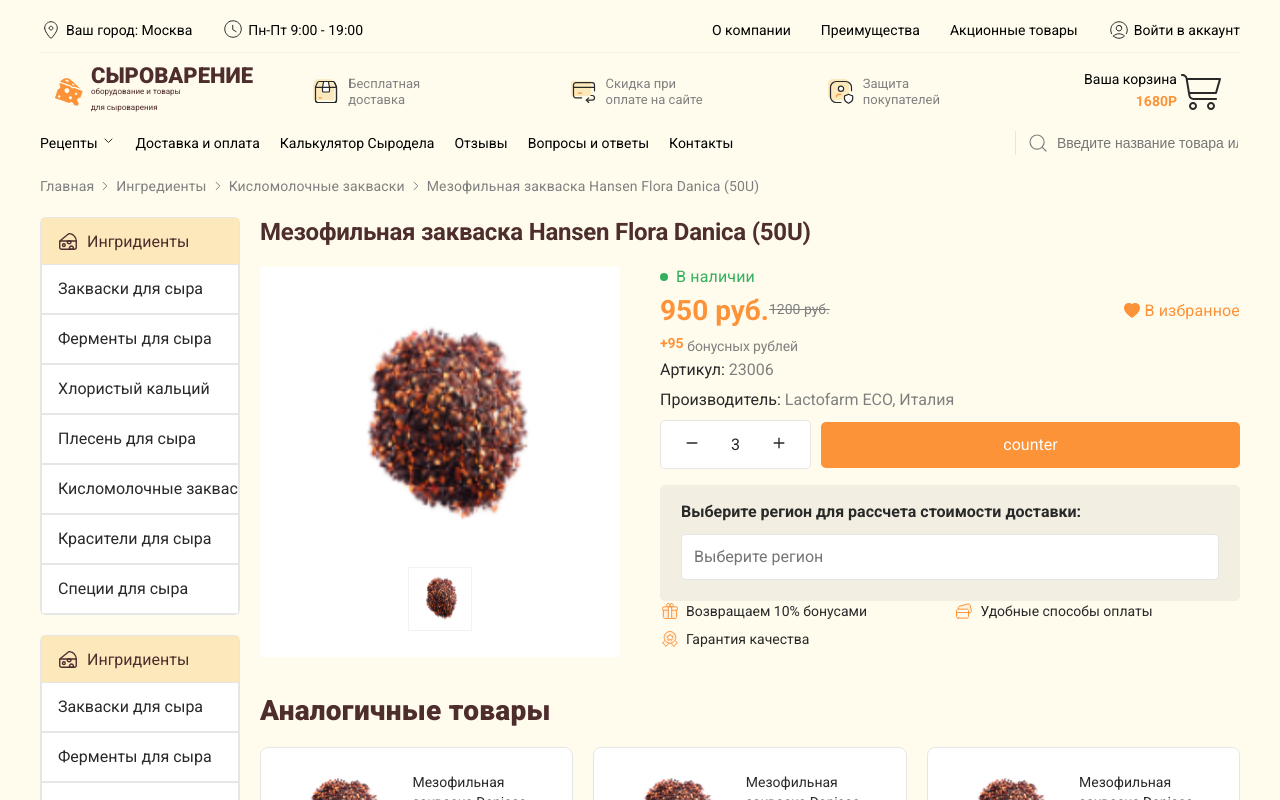
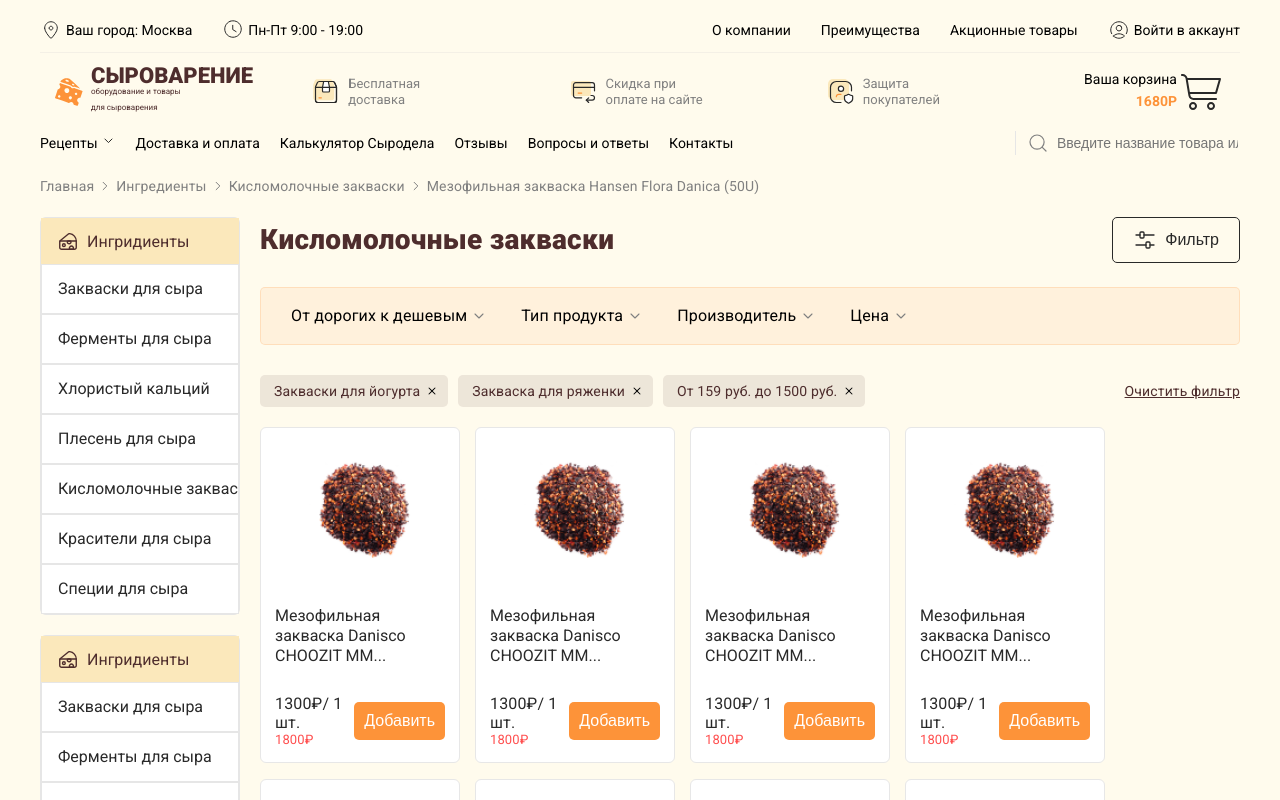
Before and after one commit to Shnupel/cheese, a React (Create React App) app: page / in a window 1280 px wide. Shown: the top 800 px of the page. Built offline with nearby package versions, Linux system fonts and the light colour scheme.

Commit message:
add filter page

```diff
--- a/src/App.tsx
+++ b/src/App.tsx
@@ -1,12 +1,14 @@
 import React from 'react';
 import CartPage from './pages/cartPage/CartPage';
+import CategoryPage from './pages/categoryPage/CategoryPage';
 import HomePage from './pages/homePage';
 
 function App() {
   return (
     <div className="app">
       {/* <HomePage /> */}
-      <CartPage />
+      {/* <CartPage /> */}
+      <CategoryPage />
     </div>
   );
 }
--- /dev/null
+++ b/src/components/fitrationComponent/FiltrationComponent.tsx
@@ -0,0 +1,39 @@
+import React from 'react';
+import style from "./style.module.scss";
+
+const FiltrationComponent: React.FC = () => {
+  return (
+    <div>
+      <div className={ style.filterItem }>
+        <div className="bigText">Кисломолочные закваски</div>
+        <button className={ style.button }>
+        <svg width="24" height="24" viewBox="0 0 24 24" fill="none" xmlns="http://www.w3.org/2000/svg"><path fillRule="evenodd" clipRule="evenodd" d="M14 14H16C16.552 14 17 14.448 17 15V19C17 19.552 16.552 20 16 20H14C13.448 20 13 19.552 13 19V15C13 14.448 13.448 14 14 14Z" stroke="#292929" strokeWidth="1.3" strokeLinecap="round" strokeLinejoin="round"/><path d="M21 17H17" stroke="#292929" strokeWidth="1.3" strokeLinecap="round" strokeLinejoin="round"/><path d="M13 17H3" stroke="#292929" strokeWidth="1.3" strokeLinecap="round" strokeLinejoin="round"/><path fillRule="evenodd" clipRule="evenodd" d="M10 10H8C7.448 10 7 9.552 7 9V5C7 4.448 7.448 4 8 4H10C10.552 4 11 4.448 11 5V9C11 9.552 10.552 10 10 10Z" stroke="#292929" strokeWidth="1.3" strokeLinecap="round" strokeLinejoin="round"/><path d="M3 7H7" stroke="#292929" strokeWidth="1.3" strokeLinecap="round" strokeLinejoin="round"/><path d="M11 7H21" stroke="#292929" strokeWidth="1.3" strokeLinecap="round" strokeLinejoin="round"/></svg>
+          <span>Фильтр</span>
+        </button>
+      </div>
+      <div className={ style.filters }>
+        <div className={ style.chooseFilters }>
+          <div className={ style.chooseFilter }> <span>От дорогих к дешевым</span> <svg width="22" height="22" viewBox="0 0 22 22" fill="none" xmlns="http://www.w3.org/2000/svg"><path d="M9.16675 14.6667L12.8334 11L9.16675 7.33334" stroke="#808080" stroke-linecap="round" stroke-linejoin="round"/></svg></div>
+          <div className={ style.chooseFilter }> <span>Тип продукта</span> <svg width="22" height="22" viewBox="0 0 22 22" fill="none" xmlns="http://www.w3.org/2000/svg"><path d="M9.16675 14.6667L12.8334 11L9.16675 7.33334" stroke="#808080" stroke-linecap="round" stroke-linejoin="round"/></svg></div>
+          <div className={ style.chooseFilter }> <span>Производитель</span> <svg width="22" height="22" viewBox="0 0 22 22" fill="none" xmlns="http://www.w3.org/2000/svg"><path d="M9.16675 14.6667L12.8334 11L9.16675 7.33334" stroke="#808080" stroke-linecap="round" stroke-linejoin="round"/></svg></div>
+          <div className={ style.chooseFilter }> <span>Цена</span> <svg width="22" height="22" viewBox="0 0 22 22" fill="none" xmlns="http://www.w3.org/2000/svg"><path d="M9.16675 14.6667L12.8334 11L9.16675 7.33334" stroke="#808080" stroke-linecap="round" stroke-linejoin="round"/></svg></div>
+        </div>
+        {/* <div className={ style.watchedProducts }>
+          <input id="checkbox" type="checkbox" />
+          <label htmlFor="checkbox" />
+          <span>Показывать только товар в наличии</span>
+        </div> */}
+      </div>
+      <div className={ style.choosedFilters }>
+        <div className={ style.choosedSomeFilter }>
+          <div className={ style.choosedFilter }> <span>Закваски для йогурта</span> <svg xmlns="http://www.w3.org/2000/svg" width="16" height="16" fill="currentColor" className="bi bi-x" viewBox="0 0 16 16"><path d="M4.646 4.646a.5.5 0 0 1 .708 0L8 7.293l2.646-2.647a.5.5 0 0 1 .708.708L8.707 8l2.647 2.646a.5.5 0 0 1-.708.708L8 8.707l-2.646 2.647a.5.5 0 0 1-.708-.708L7.293 8 4.646 5.354a.5.5 0 0 1 0-.708z"/></svg></div>
+          <div className={ style.choosedFilter }> <span>Закваска для ряженки</span> <svg xmlns="http://www.w3.org/2000/svg" width="16" height="16" fill="currentColor" className="bi bi-x" viewBox="0 0 16 16"><path d="M4.646 4.646a.5.5 0 0 1 .708 0L8 7.293l2.646-2.647a.5.5 0 0 1 .708.708L8.707 8l2.647 2.646a.5.5 0 0 1-.708.708L8 8.707l-2.646 2.647a.5.5 0 0 1-.708-.708L7.293 8 4.646 5.354a.5.5 0 0 1 0-.708z"/></svg></div>
+          <div className={ style.choosedFilter }> <span>От 159 руб. до 1500 руб.</span> <svg xmlns="http://www.w3.org/2000/svg" width="16" height="16" fill="currentColor" className="bi bi-x" viewBox="0 0 16 16"><path d="M4.646 4.646a.5.5 0 0 1 .708 0L8 7.293l2.646-2.647a.5.5 0 0 1 .708.708L8.707 8l2.647 2.646a.5.5 0 0 1-.708.708L8 8.707l-2.646 2.647a.5.5 0 0 1-.708-.708L7.293 8 4.646 5.354a.5.5 0 0 1 0-.708z"/></svg></div>
+        </div>
+        <span className={ style.cleanFilter }>Очистить фильтр</span>
+      </div>
+    </div>
+  )
+}
+
+export default FiltrationComponent
--- /dev/null
+++ b/src/components/fitrationComponent/style.module.scss
@@ -0,0 +1,101 @@
+@import "../../assets/scss/ourStyles.scss";
+
+.filterItem{
+  display: flex;
+  align-items: center;
+  justify-content: space-between;
+  .button{
+    display: flex;
+    align-items: center;
+    border: 1px solid rgba(41, 41, 41, 1);
+    border-radius: 5px;
+    background-color: inherit;
+    cursor: pointer;
+    padding: 10px 20px;
+    //background: rgba(78, 45, 45, 1);
+    svg{
+      margin-right: 8px;
+    }
+    span{
+      font-size: 16px;
+      font-weight: 400;
+      line-height: 24px;
+      letter-spacing: 0em;
+      text-align: center;
+      color: rgba(41, 41, 41, 1);
+      //color: rgba(255, 255, 255, 1);
+    }
+  }
+}
+
+.filters{
+  display: flex;
+  align-items: center;
+  margin-top: 24px;
+  padding: 16px 20px 16px 30px;
+  justify-content: space-between;
+  border: 1px solid rgba(253, 147, 57, 0.2);
+  // background: linear-gradient(0deg, rgba(253, 147, 57, 0.2), rgba(253, 147, 57, 0.2)),linear-gradient(0deg, rgba(253, 147, 57, 0.1), rgba(253, 147, 57, 0.1));
+  background-color: #FFF1DC;
+  border-radius: 5px;
+  .chooseFilters{
+    display: flex;
+    align-items: center;
+    .chooseFilter{
+      display: flex;
+      align-items: center;
+      margin-right: 30px;
+      span{
+        font-size: 16px;
+        color: #000;
+        font-weight: 400;
+        line-height: 24px;
+        letter-spacing: 0.01em;
+        text-align: left;
+        //color: rgba(253, 147, 57, 1);
+      }
+      svg{
+        transform: rotate(90deg);
+        height: 24px;
+        width: 24px;
+      }
+    }
+  }
+}
+
+.choosedFilters{
+  display: flex;
+  align-items: center;
+  justify-content: space-between;
+  margin-top: 30px;
+  .choosedSomeFilter{
+    display: flex;
+    align-items: center;
+  }
+  .choosedFilter{
+    display: flex;
+    background-color: rgba(78, 45, 45, 0.1);
+    border-radius: 5px;
+    padding: 4px 8px 4px 14px;
+    align-items: center;
+    margin-right: 10px;
+    span{
+      color: rgba(78, 45, 45, 1);
+      font-size: 14px;
+      margin-right: 4px;
+      font-weight: 400;
+      line-height: 24px;
+      letter-spacing: 0.01em;
+      text-align: left;
+    }
+  }
+  .cleanFilter{
+    color: rgba(78, 45, 45, 1);
+    font-size: 14px;
+    font-weight: 400;
+    line-height: 28px;
+    letter-spacing: 0.01em;
+    text-align: left;
+    text-decoration: underline;
+  }
+}
--- /dev/null
+++ b/src/pages/categoryPage/CategoryPage.tsx
@@ -0,0 +1,26 @@
+import React from 'react'
+import HeaderComponent from '../../components/headerComponent';
+import style from "./style.module.scss";
+import "../../assets/scss/ourStyles.scss";
+import FooterComponent from '../../components/footerComponent/FooterComponent';
+import SidebarComponent from '../../components/sidebar/SidebarComponent';
+import ListCartsComponent from '../../components/cart/cartsComponentBlocks/CartsComponent';
+import FiltrationComponent from '../../components/fitrationComponent/FiltrationComponent';
+
+const CategoryPage = () => {
+  return (
+    <div className='wrapper'>
+      <HeaderComponent />
+      <div className={ style.interactiveContent }>
+        <SidebarComponent />
+        <div className="content">
+          <FiltrationComponent />
+          <ListCartsComponent />
+        </div>
+      </div>
+      <FooterComponent />
+    </div>
+  )
+}
+
+export default CategoryPage;
--- /dev/null
+++ b/src/pages/categoryPage/style.module.scss
@@ -0,0 +1,7 @@
+@import "../../assets/scss/ourStyles.scss";
+
+.interactiveContent{
+  display: flex;
+  align-items: flex-start;
+  margin-top: 20px;
+}
```
Also changed, not shown: src/assets/img/icons/interface-essential-274.svg (added).
